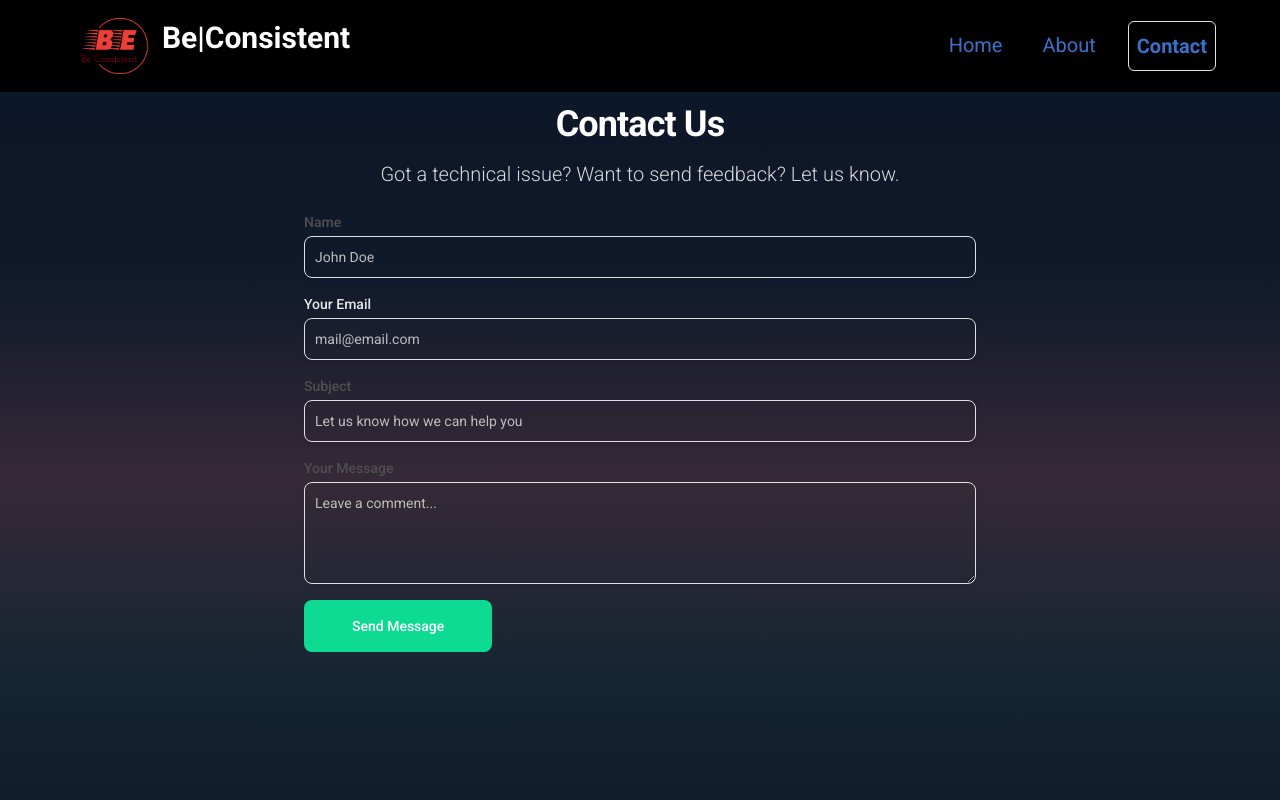
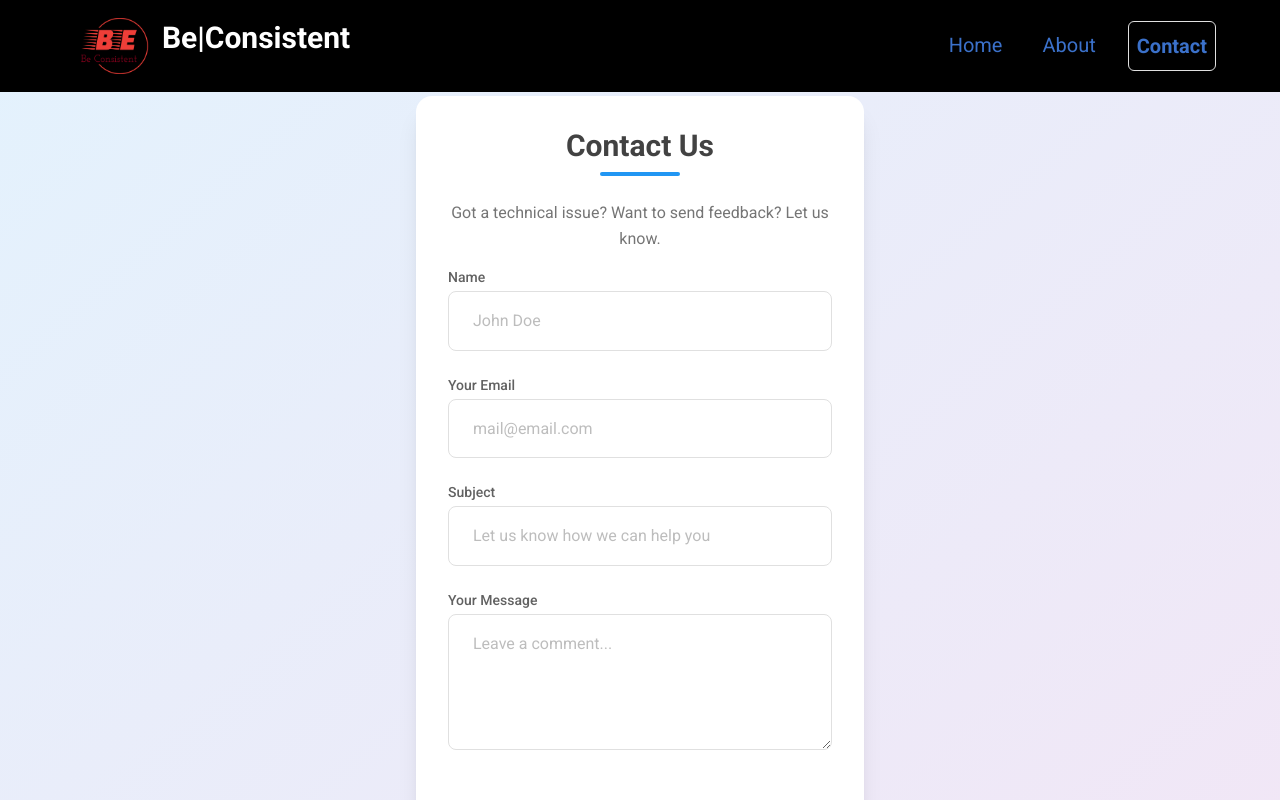
Before and after one commit to ritiksingh14671/be-consistent, a React (Create React App) app in the folder be-consistent/: page /contact in a window 1280 px wide. Shown: the top 800 px of the page. Built offline with nearby package versions, Linux system fonts and the light colour scheme.

Commit message:
Update Contact.js

```diff
--- a/be-consistent/src/Component/Contact.js
+++ b/be-consistent/src/Component/Contact.js
@@ -16,12 +16,12 @@ function Contact() {
   async function submitHandler(event) {
     let result;
     event.preventDefault();
-    setBtnText(" Sending");
+    setBtnText("Sending");
     setLoading(true);
     try {
       result = await emailjs.sendForm('service_s9rog6w', 'template_i4pog28', form.current, process.env.REACT_APP_API_KEY);
       if (result.status !== 200) toast.error('Error Sending Message !!');
-      else toast.success('Message sent sucessfully !!');
+      else toast.success('Message sent successfully !!');
     }
     catch (error) {
       console.log(error.text);
@@ -32,44 +32,110 @@ function Contact() {
       setBtnText("Send Message");
       setLoading(false);
     }
-
   }
 
+  return (
+    <div className="min-h-screen bg-gradient-to-br from-blue-50 to-purple-50 flex flex-col">
+      <div className="flex-grow flex items-center justify-center py-24 px-4 sm:px-6 lg:px-8">
+        <div className="max-w-md w-full bg-white rounded-2xl shadow-xl overflow-hidden">
+          <div className="p-6 sm:p-8">
+            <div className="text-center mb-2">
+              <h2 className="text-3xl font-bold text-gray-800 mb-2">Contact Us</h2>
+              <div className="w-20 h-1 bg-blue-500 mx-auto mb-4 rounded-full"></div>
+              <p className="text-gray-600">Got a technical issue? Want to send feedback? Let us know.</p>
+            </div>
 
-  return (
-    <div className="h-screen">
+            <form ref={form} className="space-y-6" onSubmit={submitHandler}>
+              <div>
+                <label htmlFor="name" className="block text-sm font-medium text-gray-700 mb-1">Name</label>
+                <input
+                  name="username"
+                  onChange={(event) => setName(event.target.value)}
+                  value={username}
+                  autoComplete="off"
+                  type="text"
+                  id="name"
+                  className="w-full px-4 py-3 border border-gray-300 rounded-lg focus:ring-2 focus:ring-blue-500 focus:border-blue-500 transition duration-200"
+                  placeholder="John Doe"
+                  required
+                />
+              </div>
 
+              <div>
+                <label htmlFor="email" className="block text-sm font-medium text-gray-700 mb-1">Your Email</label>
+                <input
+                  name="email"
+                  onChange={(event) => setEmail(event.target.value)}
+                  value={email}
+                  autoComplete="off"
+                  required
+                  type="email"
+                  id="email"
+                  className="w-full px-4 py-3 border border-gray-300 rounded-lg focus:ring-2 focus:ring-blue-500 focus:border-blue-500 transition duration-200"
+                  placeholder="mail@email.com"
+                />
+              </div>
 
-    <div className="w-full h-full mt-20">
-      <div className="py-4 lg:py-8 px-4 mx-auto max-w-screen-md">
-        <h2 className="mb-3 text-4xl tracking-tight font-extrabold text-center text-white">Contact Us</h2>
-        <p className="mb-4 lg:mb-10 font-light text-center text-[#D9D9D9] sm:text-xl">Got a technical issue? Want to send feedback? Let us know.</p>
-        <form ref={form} className="space-y-4" onSubmit={submitHandler}>
-          <div>
-            <label htmlFor="name" className="block mb-1 text-sm font-medium">Name</label>
-            <input name="username" onChange={(event) => setName(event.target.value)} value={username} autoComplete="off" type="text" id="name" className="block bg-transparent p-2.5 w-full text-sm rounded-lg border border-gray-300 shadow-sm" placeholder="John Doe" required />
+              <div>
+                <label htmlFor="subject" className="block text-sm font-medium text-gray-700 mb-1">Subject</label>
+                <input
+                  name="subject"
+                  onChange={(event) => setSubject(event.target.value)}
+                  value={subject}
+                  autoComplete="off"
+                  type="text"
+                  id="subject"
+                  className="w-full px-4 py-3 border border-gray-300 rounded-lg focus:ring-2 focus:ring-blue-500 focus:border-blue-500 transition duration-200"
+                  placeholder="Let us know how we can help you"
+                  required
+                />
+              </div>
+
+              <div>
+                <label htmlFor="message" className="block text-sm font-medium text-gray-700 mb-1">Your Message</label>
+                <textarea
+                  name="message"
+                  onChange={(event) => setMessage(event.target.value)}
+                  value={message}
+                  autoComplete="off"
+                  id="message"
+                  rows="4"
+                  className="w-full px-4 py-3 border border-gray-300 rounded-lg focus:ring-2 focus:ring-blue-500 focus:border-blue-500 transition duration-200"
+                  placeholder="Leave a comment..."
+                  required
+                ></textarea>
+              </div>
+
+              <div className="pt-4">
+                <button
+                  disabled={loading}
+                  type="submit"
+                  className="w-full py-3 px-4 bg-blue-600 hover:bg-blue-700 text-white font-medium rounded-lg transition duration-200 flex items-center justify-center"
+                >
+                  {loading ? (
+                    <>
+                      <svg className="animate-spin -ml-1 mr-3 h-5 w-5 text-white" xmlns="http://www.w3.org/2000/svg" fill="none" viewBox="0 0 24 24">
+                        <circle className="opacity-25" cx="12" cy="12" r="10" stroke="currentColor" strokeWidth="4"></circle>
+                        <path className="opacity-75" fill="currentColor" d="M4 12a8 8 0 018-8V0C5.373 0 0 5.373 0 12h4zm2 5.291A7.962 7.962 0 014 12H0c0 3.042 1.135 5.824 3 7.938l3-2.647z"></path>
+                      </svg>
+                      Sending...
+                    </>
+                  ) : (
+                    <>
+                      <svg xmlns="http://www.w3.org/2000/svg" className="h-5 w-5 mr-2" fill="none" viewBox="0 0 24 24" stroke="currentColor">
+                        <path strokeLinecap="round" strokeLinejoin="round" strokeWidth={2} d="M3 8l7.89 5.26a2 2 0 002.22 0L21 8M5 19h14a2 2 0 002-2V7a2 2 0 00-2-2H5a2 2 0 00-2 2v10a2 2 0 002 2z" />
+                      </svg>
+                      Send Message
+                    </>
+                  )}
+                </button>
+              </div>
+            </form>
           </div>
-          <div>
-            <label htmlFor="email" className="block mb-1 text-sm font-medium text-white/90">Your Email</label>
-            <input name="email" onChange={(event) => setEmail(event.target.value)} value={email} autoComplete="off" required type="email" id="email" className="shadow-sm bg-transparent border border-gray-300 text-sm rounded-lg ring-primary-500 border-primary-500 block w-full p-2.5" placeholder="mail@email.com" />
-          </div>
-          <div>
-            <label htmlFor="subject" className="block mb-1 text-sm font-medium">Subject</label>
-            <input name="subject" onChange={(event) => setSubject(event.target.value)} value={subject} autoComplete="off" type="text" id="subject" className="block bg-transparent p-2.5 w-full text-sm rounded-lg border border-gray-300 shadow-sm" placeholder="Let us know how we can help you" required />
-          </div>
-          <div className="sm:col-span-2">
-            <label htmlFor="message" className="block mb-1 text-sm font-medium">Your Message</label>
-            <textarea name="message" onChange={(event) => setMessage(event.target.value)} value={message} autoComplete="off" id="message" rows="4" className="block bg-transparent p-2.5 w-full text-sm rounded-lg shadow-sm border border-gray-300" placeholder="Leave a comment..." required></textarea>
-          </div>
-          <div>
-            <button disabled={loading} type="submit" className="py-3 px-5 text-sm font-medium text-center text-white rounded-lg bg-[#0DDB94] sm:w-fit "><i className={`${(loading) ? 'fa fa-spinner fa-spin' : ''}`}></i>{btn_text}</button>
-          </div>
+        </div>
+      </div>
 
-        </form>
-      </div>
-    </div>
-    <Footer/>
-
+      <Footer />
     </div>
   );
 }
```
